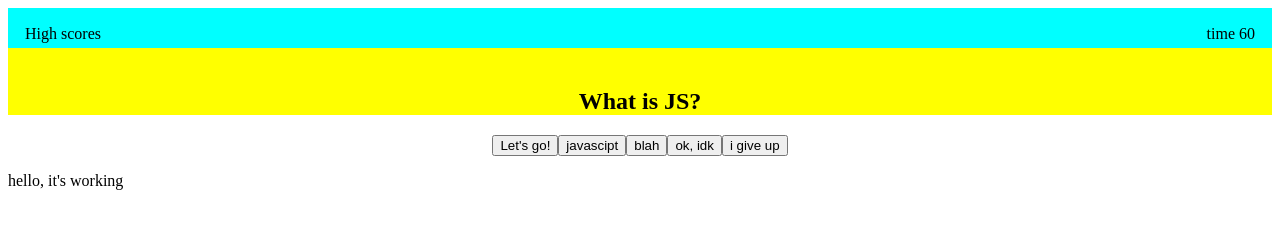
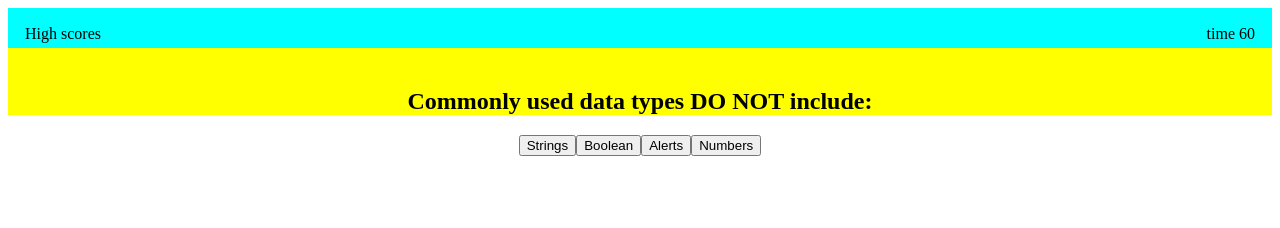
Before and after one commit to kennyqng/quizAPI, a plain HTML site: page index.html in a window 1280 px wide. Both pictures are taken after a click on the button "Start". Drawn offline with Linux system fonts and the light colour scheme.

Commit message:
minor update

```diff
--- a/script.js
+++ b/script.js
@@ -1,9 +1,3 @@
-var newH1 = document.createElement("p");
-
-document.body.appendChild(newH1);
-
-newH1.textContent="hello, it's working";
-
 // timer
 // start button
 // view high scores
@@ -16,10 +10,16 @@ newH1.textContent="hello, it's working";
 var time = 60;
 var timeDisplay = document.getElementById("timeDisplay");
 var questionsArray =[
-    {question:"What is JS?",
-    choices:["javascipt","blah","ok, idk", "i give up"]},
-    {question:"Which is the correct JQUERY syntax?"},
-    {question:"how many time will this loop? \n(var i =0; i < 5; i++){}"}];
+    {question:"Commonly used data types DO NOT include:",
+    choices:["Strings","Boolean","Alerts", "Numbers"]},
+    {question:"The condition in an if/else statement is enclosed within _______.",
+    choices:["Quotes", "Curly brackets", "Parenthesis", "Square brackets"]},
+    {question: "Arrays in JavaScript can be used to store ________.",
+    choices: ["Numbers and strings", "Other arrays", "Boolean", "All of the above"]},
+    {question: "A very useful tool used during development and debugging for printing content to the debugger is:",
+    choices:["Javascript", "Terminal/Bash", "for loops", "Console.log()"]},
+    {question:"how many time will this loop? \n(var i =0; i < 5; i++){}",
+    choices: ["5", "4", "3", "1"]}];
 
     // questionsArray[0].question;
     // questionsArray[0].choices[0];
@@ -50,13 +50,27 @@ var start = document.createElement("button");
 buttonsBox.appendChild(start);
 start.textContent = "Start";
 start.addEventListener("click", function(){
-    // start = false;
-    buttonsBox.children[0].textContent = "Let's go!";
+    start.remove();
     info.textContent = "";
-    messageTop.textContent = questionsArray[0].question;
-    for (var i = 0; i < questionsArray[0].choices.length; i++){
+    questionGenerator(0);
+})
+
+
+
+function questionGenerator(number){
+    messageTop.textContent = questionsArray[number].question;
+    for (var i = 0; i < questionsArray[number].choices.length; i++){
         var btn = document.createElement("button");
-        btn.textContent = questionsArray[0].choices[i];
+        btn.setAttribute("id", "answer"+i);
+        btn.textContent = questionsArray[number].choices[i];
         buttonsBox.appendChild(btn);
     }
-})
+}
+function questionRemover(number){
+    for (var i = 0; i < questionsArray[number].choices.length; i++){
+        var a1 = document.getElementById("answer"+i);
+        a1.remove();
+    }
+
+
+}
--- a/style.css
+++ b/style.css
@@ -24,6 +24,10 @@ header{
     padding-top: 20px;
     background-color: yellow;
 }
+#infoBox{
+    padding-left: 15%;
+    padding-right: 15%;
+}
 article{
     position: relative;
     display: inline;
```
